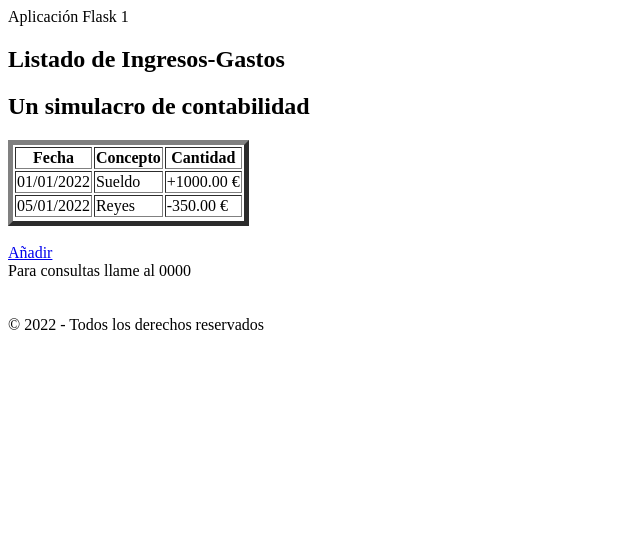
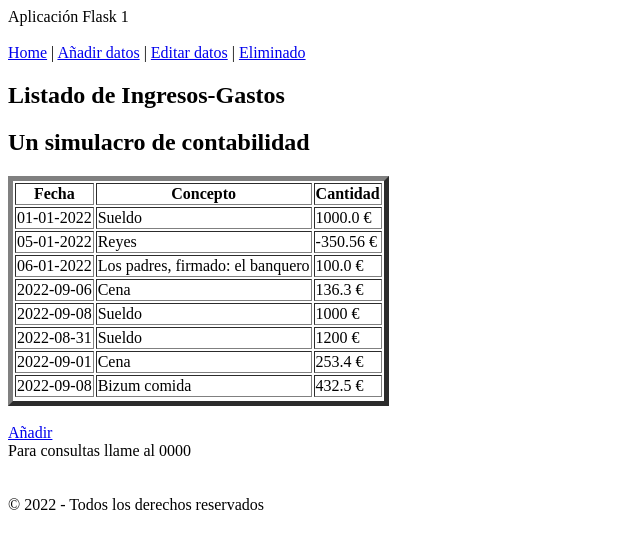
Before and after one commit to Alvaritto951/Ingresos_Gastos, a Flask app: page /index in a window 1280 px wide. Shown: the top 549 px of the page, without its empty margins (0-640 px from the left). Run offline with Flask 2, Linux system fonts and the light colour scheme.

Commit message:
Nuestro primer form para nuevo

```diff
--- /dev/null
+++ b/data/movimientos.txt
@@ -0,0 +1,8 @@
+01-01-2022,Sueldo,1000.0
+05-01-2022,Reyes,-350.56
+06-01-2022,"Los padres, firmado: el banquero",100.0
+2022-09-06,Cena,136.3
+2022-09-08,Sueldo,1000
+2022-08-31,Sueldo,1200
+2022-09-01,Cena,253.4
+2022-09-08,Bizum comida,432.5
--- a/registro_ing_gast/routes.py
+++ b/registro_ing_gast/routes.py
@@ -1,12 +1,43 @@
-from flask import render_template
+from flask import render_template, request, redirect
+import csv
 from registro_ing_gast import app
 
 
 @app.route("/index")
 def index():
-    return render_template("index.html", pageTitle="Lista", movimientos=[])
+    fichero = open("data/movimientos.txt", "r", encoding='utf-8') #Abrir el fichero movimientos.txt desde la carpeta data --- Añadir encoding='utf-8' para que salgan las tíldes
+    csvReader = csv.reader(fichero, delimiter=',', quotechar='"') #Transforma el contenido del archivo txt y lo procesa como si fuera un csv
+    movimientos = [] #Creamos lista
+    for movimiento in csvReader: #Dentro del archivo csv y cada uno de los datos,
+        movimientos.append(movimiento) #Añadir dato a la lista [movimientos]
+
+    # movimientos = [movimiento for movimiento in csvReader]  ---- list comprehension --- Es lo mismo que la lista movimientos -- L10, 11 & 12
+
+    fichero.close()
+    return render_template("index.html", pageTitle="Lista", movements=movimientos)
 
 
-@app.route("/nuevo")
+@app.route("/nuevo", methods=["GET", "POST"]) #Se indican los métodos de html para poder leer o publicar en la página web
 def nuevo():
-    return render_template("new.html", pageTitle="Alta")
+    if request.method == "GET":
+        return render_template("new.html", pageTitle="Alta") #Si el método es GET, muestra la página web de añadir datos (/nuevo)
+    else:
+        fichero = open("data/movimientos.txt", 'a', newline='') #Si no, añade una línea más
+        csvWriter = csv.writer(fichero, delimiter=",", quotechar='"') #Lee el archivo txt y lo procesa de tal manera que se pueda escribir
+
+        #Hacer validación --> librería datetime
+        #1º validar que request.form.date <= hoy
+        #2º si date es > hoy, devolver form vacío
+
+        csvWriter.writerow([request.form['date'], request.form['description'], request.form['quantity']]) #Se añade/escribe en el txt
+        fichero.close()
+        return redirect("/index") #Y lo redirige al documento index
+
+
+@app.route("/modification")
+def modificacion():
+    return render_template("mod.html", pageTitle="Modificación")
+
+@app.route("/delete")
+def eliminar():
+    return render_template("delete.html", pageTitle="Eliminado")
--- a/registro_ing_gast/templates/base.html
+++ b/registro_ing_gast/templates/base.html
@@ -3,11 +3,15 @@
     <meta charset="UTF-8">
     <meta http-equiv="X-UA-Compatible" content="IE=edge">
     <meta name="viewport" content="width=device-width, initial-scale=1.0">
-    <title>Ingresos-Gastos: {{pageTitle}}</title> <!--hueco para variable-->
+    <title>Ingresos-Gastos: {{pageTitle}}</title> <!--Jinja lee la variable entre dos llaves. Es un hueco para variable-->
 </head>
 <body>
     <header>
         Aplicación Flask 1
+        <nav><br> <a href="http://localhost:5000/index">Home</a> |
+            <a href="http://localhost:5000/nuevo">Añadir datos</a> |
+            <a href="http://localhost:5000/modification">Editar datos</a> |
+            <a href="http://localhost:5000/delete">Eliminado</a></nav>
     </header>
     <section>
     {% block pageContent%}{% endblock %} <!--hueco para bloque-->
--- a/registro_ing_gast/templates/index.html
+++ b/registro_ing_gast/templates/index.html
@@ -30,16 +30,15 @@
                     </tr>
                 </thead>
                 <tbody>
+                    {% for registro in movements %}
+                    <!-- Comentario: Repetir las lineas con un for -->
                     <tr>
-                        <td>01/01/2022</td>
-                        <td>Sueldo</td>
-                        <td>+1000.00 €</td>
+                        <td>{{registro[0]}}</td> <!-- Comentario: Se indica la posición de cada valor para registro (viene del archivo routes.py) -->
+                        <td>{{registro[1]}}</td>
+                        <td>{{registro[2]}} €</td>
                     </tr>
-                    <tr>
-                        <td>05/01/2022</td>
-                        <td>Reyes</td>
-                        <td>-350.00 €</td>
-                    </tr>
+                    {% endfor %} <!-- Comentario: Final del for -->
+
                 </tbody>
             <tr></tr>
         </table>
```
Also changed, not shown: registro_ing_gast/templates/delete.html (added, +22 -0 lines), registro_ing_gast/templates/mod.html (added, +22 -0 lines), registro_ing_gast/templates/new.html (+15 -20 lines), registro_ing_gast/templates/new_comentado.html (deleted, +0 -24 lines), 1 other file.
